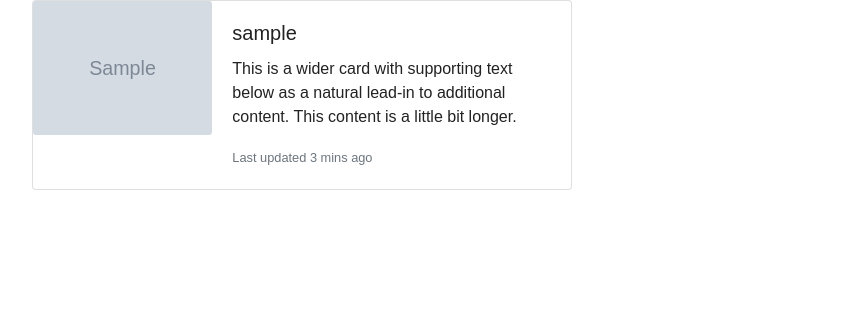
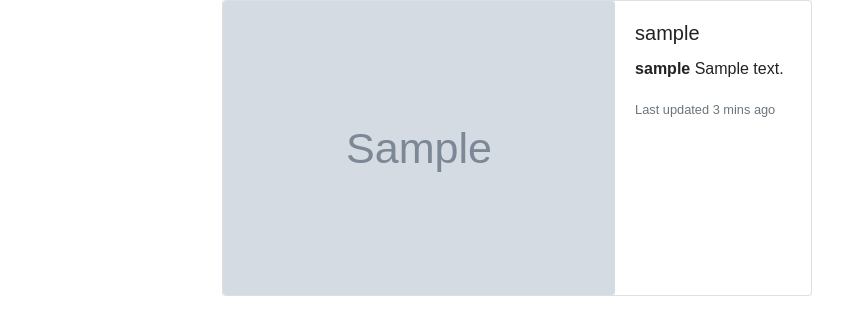
Before and after one commit to obi-1-konobe/instagram, a Django app: page /posts/1 in a window 1280 px wide. Shown: the part 56-391 px from the top of the page, without its empty margins (123-966 px from the left). Run offline with Django 3.2, Linux system fonts and the light colour scheme; tables that the repository leaves empty hold one stand-in row (values such as "Sample post"); grey boxes marked "Sample" are stand-in pictures; some libraries are stand-ins or nearby versions.

Commit message:
отредактированы шаблоны index, detail

```diff
--- a/instagram/webapp/templates/posts/detail.html
+++ b/instagram/webapp/templates/posts/detail.html
@@ -1,17 +1,19 @@
 {% extends "base_webapp.html" %}
 {% block content %}
-<div class="card mb-3" style="max-width: 540px;">
+<div class="d-flex justify-content-center">
+<div class="card mb-3" style="max-width: 900px;">
   <div class="row no-gutters">
-    <div class="col-md-4">
+    <div class="col-md-8">
       <img src="{{ post.picture.url }}" class="card-img" alt="image">
     </div>
-    <div class="col-md-8">
+    <div class="col-md-4">
       <div class="card-body">
         <h5 class="card-title">{{ post.author }}</h5>
-        <p class="card-text">This is a wider card with supporting text below as a natural lead-in to additional content. This content is a little bit longer.</p>
+        <p class="card-text"><b>{{ post.author }}</b> {{ post.description }}</p>
         <p class="card-text"><small class="text-muted">Last updated 3 mins ago</small></p>
       </div>
     </div>
   </div>
 </div>
+</div>
 {% endblock %}
```
Also changed, not shown: instagram/webapp/templates/posts/index.html (+5 -2 lines).
